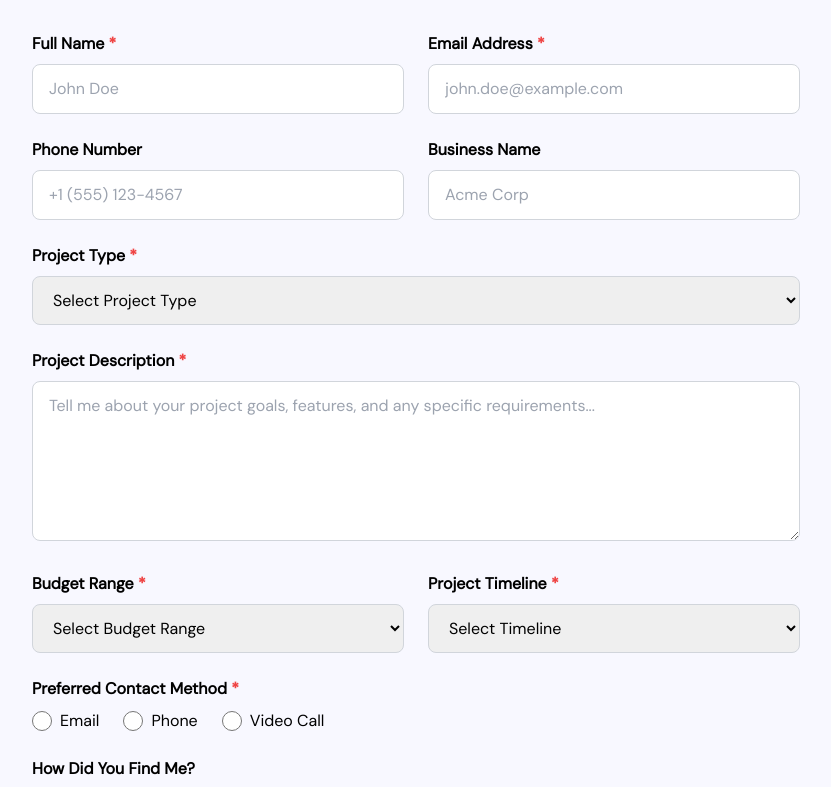
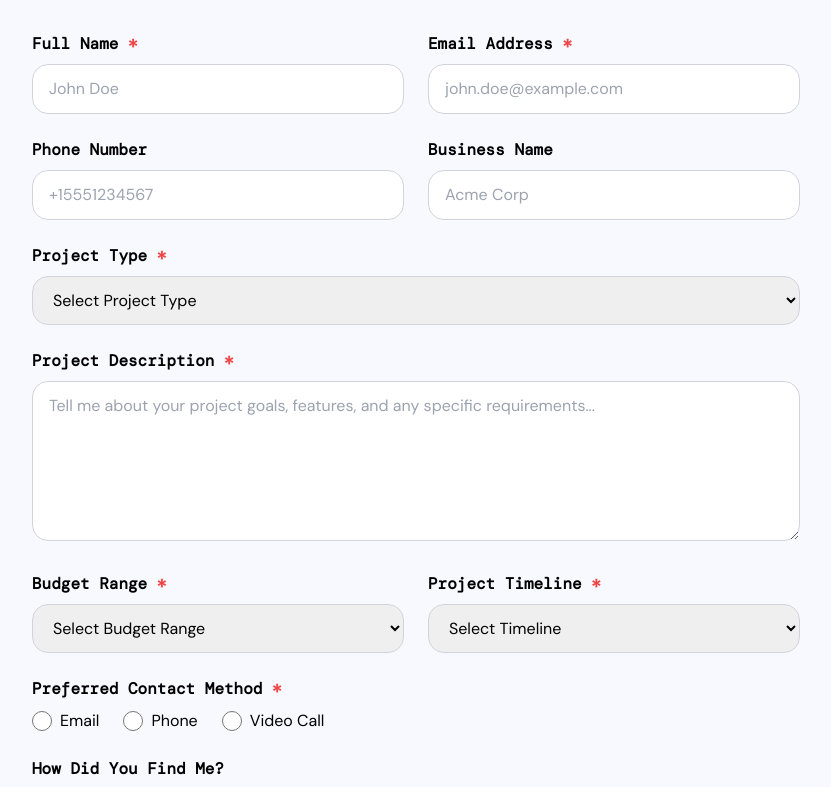
Before and after one commit to dpkreativ/dpkreativ, a Next.js app: page /contact in a window 1280 px wide. Shown: the part 200-987 px from the top of the page, without its empty margins (48-879 px from the left). Built offline with nearby package versions, Linux system fonts and the light colour scheme; a web font is replaced by a local one.

Commit message:
refactor: more hotfixes

```diff
--- a/src/assets/data.tsx
+++ b/src/assets/data.tsx
@@ -58,7 +58,7 @@ export const projects = [
     image: philsauto,
     client: "Phil's Auto Sales LLC",
     description: [
-      "I creating a clean, user-friendly, and responsive website using WordPress, tailoring it to showcase Mr. Philemon's car inventory in a way that's easy for customers to browse.",
+      "I created a clean, user-friendly, and responsive website using WordPress, tailoring it to showcase Mr. Philemon's car inventory in a way that's easy for customers to browse.",
       "I also implemented SEO best practices to boost the site's visibility online. To streamline customer inquiries, I added features like contact forms and clear calls-to-action, making it simple for visitors to connect with the business.",
     ],
     url: "https://philsautosalesllc.com",
--- a/src/components/footer.tsx
+++ b/src/components/footer.tsx
@@ -5,7 +5,7 @@ import Button from "./button";
 
 export default function Footer() {
   return (
-    <footer className="p-4 mt-20 bg-black text-white w-full">
+    <footer className="p-4 mt-10 bg-black text-white w-full">
       <div className="md:flex md:items-center md:justify-between grid justify-center gap-12 p-4 w-full max-w-6xl mx-auto">
         <div className="w-max mx-auto md:mx-0">
           <Link
--- a/src/components/form.tsx
+++ b/src/components/form.tsx
@@ -104,14 +104,17 @@ export default function ContactForm() {
           <div className="grid grid-cols-1 md:grid-cols-2 gap-6">
             {/* Full Name */}
             <div>
-              <label htmlFor="fullName" className="block font-semibold mb-2">
+              <label
+                htmlFor="fullName"
+                className="block font-mono font-semibold mb-2"
+              >
                 Full Name <span className="text-red-500">*</span>
               </label>
               <input
                 type="text"
                 id="fullName"
                 {...register("fullName", { required: "Full name is required" })}
-                className="w-full px-4 py-3 border border-gray-300 rounded-lg focus:ring-2 focus:ring-indigo-500 focus:border-transparent transition-all"
+                className="w-full px-4 py-3 border border-gray-300 rounded-2xl focus:ring-2 focus:ring-indigo-500 focus:border-transparent transition-all"
                 placeholder="John Doe"
               />
               {errors.fullName && (
@@ -123,7 +126,10 @@ export default function ContactForm() {
 
             {/* Email */}
             <div>
-              <label htmlFor="email" className="block font-semibold mb-2">
+              <label
+                htmlFor="email"
+                className="font-mono font-semibold block mb-2"
+              >
                 Email Address <span className="text-red-500">*</span>
               </label>
               <input
@@ -136,7 +142,7 @@ export default function ContactForm() {
                     message: "Please enter a valid email",
                   },
                 })}
-                className="w-full px-4 py-3 border border-gray-300 rounded-lg focus:ring-2 focus:ring-indigo-500 focus:border-transparent transition-all"
+                className="w-full px-4 py-3 border border-gray-300 rounded-2xl focus:ring-2 focus:ring-indigo-500 focus:border-transparent transition-all"
                 placeholder="john.doe@example.com"
               />
               {errors.email && (
@@ -148,7 +154,10 @@ export default function ContactForm() {
 
             {/* Phone Number (Optional) */}
             <div>
-              <label htmlFor="phoneNumber" className="block font-semibold mb-2">
+              <label
+                htmlFor="phoneNumber"
+                className="block font-mono font-semibold mb-2"
+              >
                 Phone Number
               </label>
               <input
@@ -160,8 +169,8 @@ export default function ContactForm() {
                     message: "Invalid phone number format",
                   },
                 })}
-                className="w-full px-4 py-3 border border-gray-300 rounded-lg focus:ring-2 focus:ring-indigo-500 focus:border-transparent transition-all"
-                placeholder="+1 (555) 123-4567"
+                className="w-full px-4 py-3 border border-gray-300 rounded-2xl focus:ring-2 focus:ring-indigo-500 focus:border-transparent transition-all"
+                placeholder="+15551234567"
               />
               {errors.phoneNumber && (
                 <p className="text-red-500 text-sm mt-1">
@@ -174,7 +183,7 @@ export default function ContactForm() {
             <div>
               <label
                 htmlFor="businessName"
-                className="block font-semibold mb-2"
+                className="block font-mono font-semibold mb-2"
               >
                 Business Name
               </label>
@@ -182,7 +191,7 @@ export default function ContactForm() {
                 type="text"
                 id="businessName"
                 {...register("businessName")}
-                className="w-full px-4 py-3 border border-gray-300 rounded-lg focus:ring-2 focus:ring-indigo-500 focus:border-transparent transition-all"
+                className="w-full px-4 py-3 border border-gray-300 rounded-2xl focus:ring-2 focus:ring-indigo-500 focus:border-transparent transition-all"
                 placeholder="Acme Corp"
               />
             </div>
@@ -190,7 +199,10 @@ export default function ContactForm() {
 
           {/* Project Type */}
           <div className="mt-6">
-            <label htmlFor="projectType" className="block font-semibold mb-2">
+            <label
+              htmlFor="projectType"
+              className="block font-mono font-semibold mb-2"
+            >
               Project Type <span className="text-red-500">*</span>
             </label>
             <select
@@ -198,7 +210,7 @@ export default function ContactForm() {
               {...register("projectType", {
                 required: "Please select a project type",
               })}
-              className="w-full px-4 py-3 border border-gray-300 rounded-lg focus:ring-2 focus:ring-indigo-500 focus:border-transparent transition-all"
+              className="w-full px-4 py-3 border border-gray-300 rounded-2xl focus:ring-2 focus:ring-indigo-500 focus:border-transparent transition-all"
             >
               <option value="">Select Project Type</option>
               <option value="ecommerce">E-commerce Website</option>
@@ -218,7 +230,7 @@ export default function ContactForm() {
           <div className="mt-6">
             <label
               htmlFor="projectDescription"
-              className="block font-semibold mb-2"
+              className="block font-mono font-semibold mb-2"
             >
               Project Description <span className="text-red-500">*</span>
             </label>
@@ -231,7 +243,7 @@ export default function ContactForm() {
                   message: "Please provide at least 20 characters",
                 },
               })}
-              className="w-full px-4 py-3 border border-gray-300 rounded-lg focus:ring-2 focus:ring-indigo-500 focus:border-transparent transition-all h-40 resize-y"
+              className="w-full px-4 py-3 border border-gray-300 rounded-2xl focus:ring-2 focus:ring-indigo-500 focus:border-transparent transition-all h-40 resize-y"
               placeholder="Tell me about your project goals, features, and any specific requirements..."
             />
             {errors.projectDescription && (
@@ -244,7 +256,10 @@ export default function ContactForm() {
           {/* Budget and Timeline */}
           <div className="grid grid-cols-1 md:grid-cols-2 gap-6 mt-6">
             <div>
-              <label htmlFor="budgetRange" className="block font-semibold mb-2">
+              <label
+                htmlFor="budgetRange"
+                className="block font-mono font-semibold mb-2"
+              >
                 Budget Range <span className="text-red-500">*</span>
               </label>
               <select
@@ -252,7 +267,7 @@ export default function ContactForm() {
                 {...register("budgetRange", {
                   required: "Please select a budget range",
                 })}
-                className="w-full px-4 py-3 border border-gray-300 rounded-lg focus:ring-2 focus:ring-indigo-500 focus:border-transparent transition-all"
+                className="w-full px-4 py-3 border border-gray-300 rounded-2xl focus:ring-2 focus:ring-indigo-500 focus:border-transparent transition-all"
               >
                 <option value="">Select Budget Range</option>
                 <option value="$1k-$5k">$1,000 - $5,000</option>
@@ -270,7 +285,7 @@ export default function ContactForm() {
             <div>
               <label
                 htmlFor="projectTimeline"
-                className="block font-semibold mb-2"
+                className="block font-mono font-semibold mb-2"
               >
                 Project Timeline <span className="text-red-500">*</span>
               </label>
@@ -279,7 +294,7 @@ export default function ContactForm() {
                 {...register("projectTimeline", {
                   required: "Please select a timeline",
                 })}
-                className="w-full px-4 py-3 border border-gray-300 rounded-lg focus:ring-2 focus:ring-indigo-500 focus:border-transparent transition-all"
+                className="w-full px-4 py-3 border border-gray-300 rounded-2xl focus:ring-2 focus:ring-indigo-500 focus:border-transparent transition-all"
               >
                 <option value="">Select Timeline</option>
                 <option value="1-4 weeks">1-4 Weeks</option>
@@ -297,7 +312,7 @@ export default function ContactForm() {
 
           {/* Preferred Contact Method */}
           <div className="mt-6">
-            <label className="block font-semibold mb-2">
+            <label className="block font-mono font-semibold mb-2">
               Preferred Contact Method <span className="text-red-500">*</span>
             </label>
             <div className="flex flex-wrap gap-6">
@@ -326,14 +341,14 @@ export default function ContactForm() {
           <div className="mt-6">
             <label
               htmlFor="referralSource"
-              className="block font-semibold mb-2"
+              className="block font-mono font-semibold mb-2"
             >
               How Did You Find Me?
             </label>
             <select
               id="referralSource"
               {...register("referralSource")}
-              className="w-full px-4 py-3 border border-gray-300 rounded-lg focus:ring-2 focus:ring-indigo-500 focus:border-transparent transition-all"
+              className="w-full px-4 py-3 border border-gray-300 rounded-2xl focus:ring-2 focus:ring-indigo-500 focus:border-transparent transition-all"
             >
               <option value="">Select an option (optional)</option>
               <option value="portfolio">Portfolio Website</option>
@@ -348,14 +363,14 @@ export default function ContactForm() {
           <div className="mt-6">
             <label
               htmlFor="additionalNotes"
-              className="block font-semibold mb-2"
+              className="block font-mono font-semibold mb-2"
             >
               Additional Notes
             </label>
             <textarea
               id="additionalNotes"
               {...register("additionalNotes")}
-              className="w-full px-4 py-3 border border-gray-300 rounded-lg focus:ring-2 focus:ring-indigo-500 focus:border-transparent transition-all h-32 resize-y"
+              className="w-full px-4 py-3 border border-gray-300 rounded-2xl focus:ring-2 focus:ring-indigo-500 focus:border-transparent transition-all h-32 resize-y"
               placeholder="Anything else you'd like me to know?"
             />
           </div>
--- a/src/components/socials.tsx
+++ b/src/components/socials.tsx
@@ -4,7 +4,7 @@ export default function Socials() {
   return (
     <div className="flex gap-10 justify-end items-center">
       <a href="https://github.com/dpkreativ" target="_blank" rel="noreferrer">
-        <i className="ri-github-fill text-xl"></i>
+        <i className="ri-github-fill text-2xl"></i>
       </a>
 
       <a
@@ -12,11 +12,11 @@ export default function Socials() {
         target="_blank"
         rel="noreferrer"
       >
-        <i className="ri-quill-pen-fill text-xl"></i>
+        <i className="ri-quill-pen-fill text-2xl"></i>
       </a>
 
       <a href="mailto:dpkreativ@gmail.com" rel="noreferrer" target="_blank">
-        <i className="ri-mail-send-fill text-xl"></i>
+        <i className="ri-mail-send-fill text-2xl"></i>
       </a>
     </div>
   );
```
